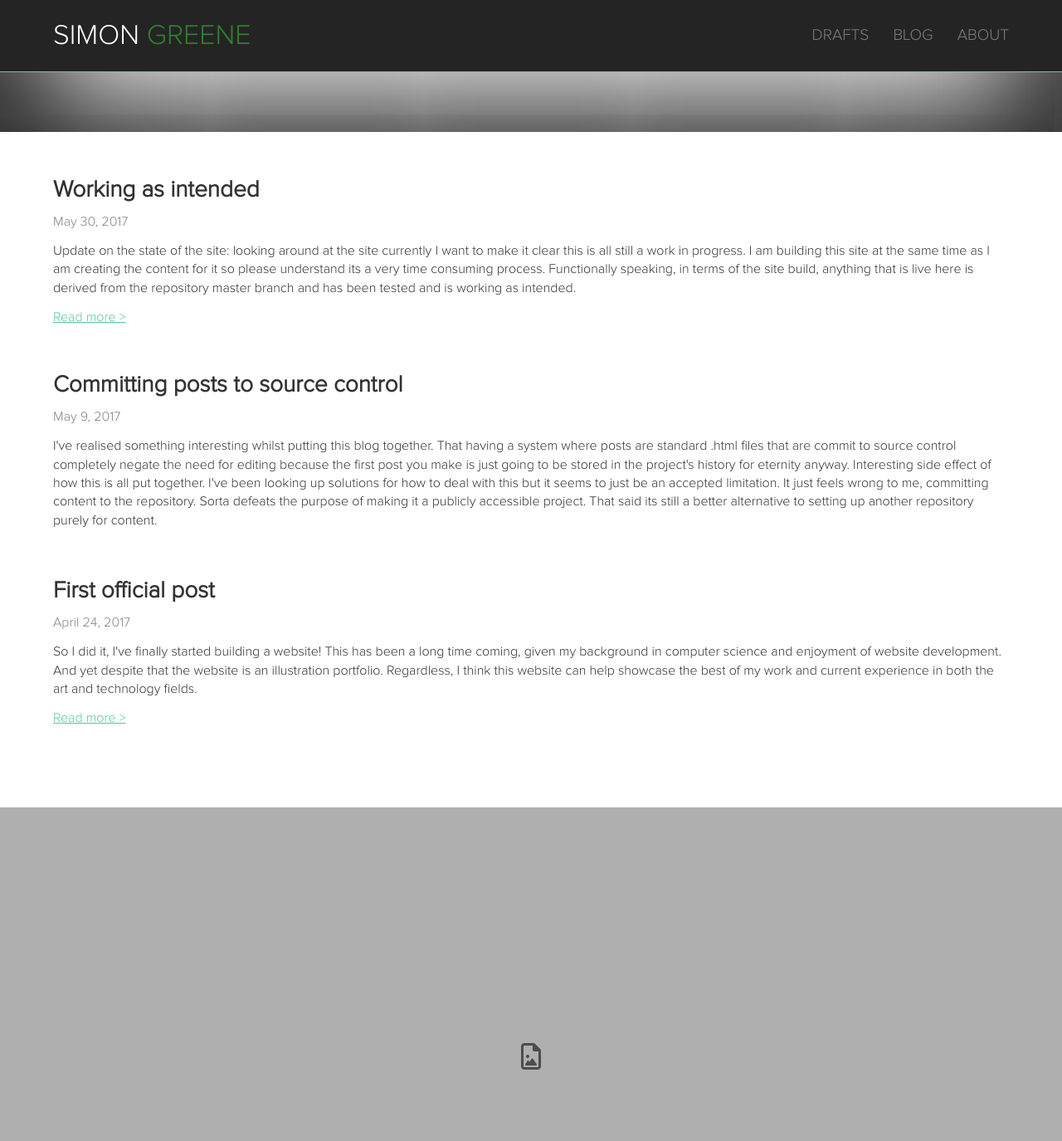
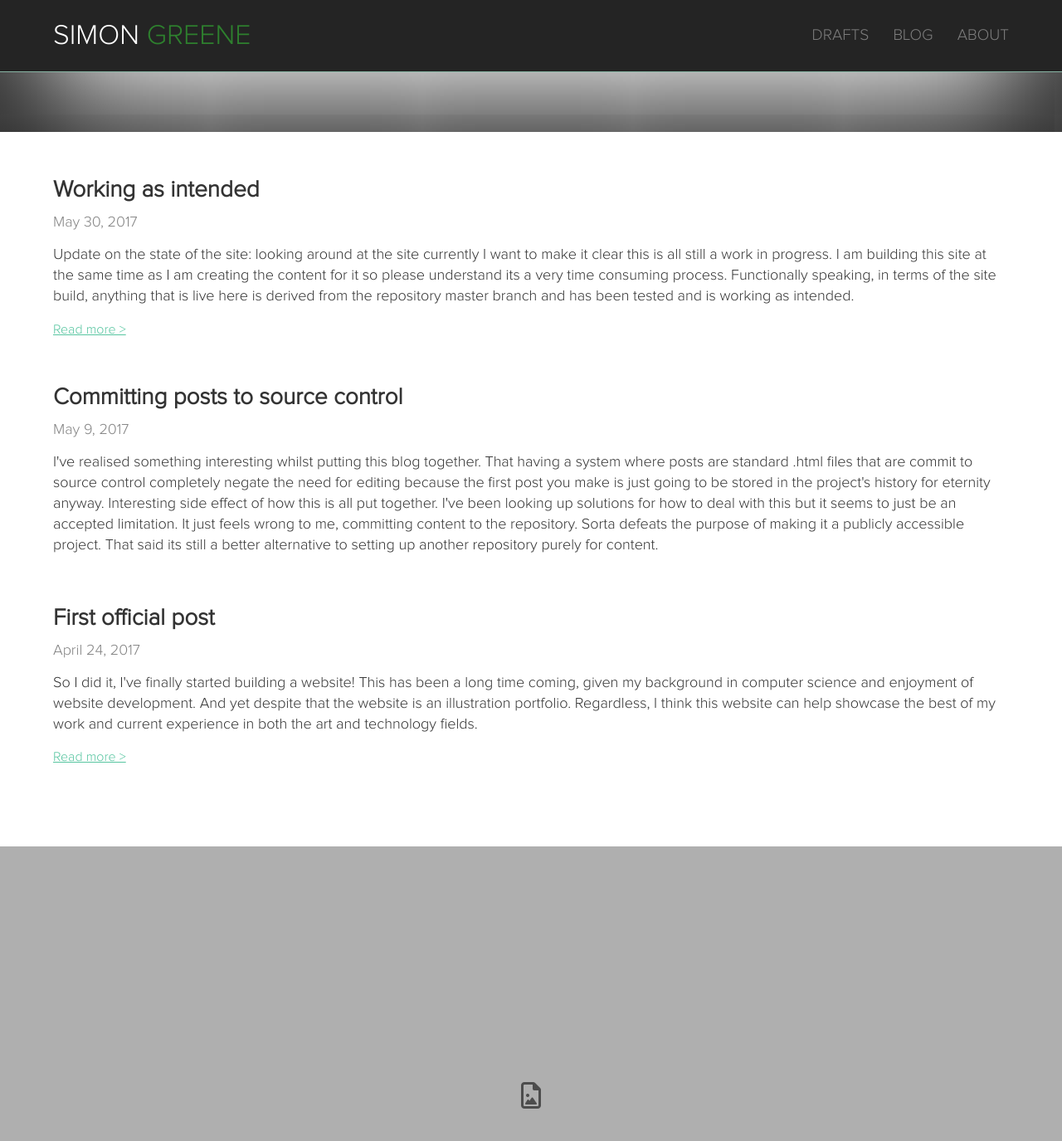
Before and after one commit to simonrg/web-portfolio, a Jekyll site: the page built from index.html, in a window 1280 px wide and 1400 px high, scrolled down 371 px. Shown: the top 1375 px of the window at 83% size. Built offline with Jekyll 4.4.1, drawn with Linux system fonts in a browser that asks for light colours; nearby versions of some CDN libraries.

Commit message:
Mobile styling improvements, update sitewide fonts and footer

```diff
--- a/_includes/post-list.html
+++ b/_includes/post-list.html
@@ -4,11 +4,11 @@
       {% assign full = post.content | number_of_words %}
       {% assign sample = post.excerpt | number_of_words %}
       <li class="post-list__item">
-        <h3 class="blog-heading">{{ post.title }}</h3>
+        <h3 class="post-heading">{{ post.title }}</h3>
         <span class="post-meta">{{ post.date | date: "%B %e, %Y" }}</span>
-        <p class="blog-excerpt">{{ post.excerpt | remove: '<p>' | remove: '</p>' }}</p>
+        <p class="post-excerpt">{{ post.excerpt | remove: '<p>' | remove: '</p>' }}</p>
         {% if full > sample %}
-          <a class="blog-readmore" href="{{ site.baseurl | append: post.url }}">Read more ></a>
+          <a class="post-link" href="{{ site.baseurl | append: post.url }}">Read more ></a>
         {% endif %}
       </li>
     {% endfor %}
--- a/_layouts/post.html
+++ b/_layouts/post.html
@@ -12,7 +12,7 @@
 
 		<div class="entry">{{ content }}</div>
 
-		<a href="{{site.baseurl}}/blog">Back</a>
+		<a class="post-link" href="{{site.baseurl}}/blog">Back</a>
 	</article>
 
   </div>
--- a/_sass/footer.scss
+++ b/_sass/footer.scss
@@ -86,20 +86,11 @@
 .form-field__container {
   display: table;
   width: 100%;
-  margin-bottom: 50px;
-
-  @media (min-width: $small-up) {
-    margin-bottom: 25px;
-  }
 }
 
 .form-field__container-item {
   display: inline-block;
   width: 100%;
-
-  &:first-child {
-    margin-bottom: 50px;
-  }
 
   @media (min-width: $small-up) {
     width: 47%;
@@ -119,7 +110,7 @@
   font-size: 22px;
 
   @media (min-width: $small-up) {
-    font-size: 20px;
+    font-size: 18px;
   }
 }
 
@@ -129,26 +120,22 @@
 
 .form-field__item {
   border: 0;
-  background-color: transparent;
   color: #a7a7a7;
   font-family: inherit;
-  font-size: 18px;
-  padding: 15px 0;
+  font-size: inherit;
+  padding: 15px;
+  margin: 15px 0;
   border-bottom: 1px solid #5a5e61;
   width: 100%;
-
-  @media (min-width: $small-up) {
-    font-size: inherit;
-  }
+  background-color: #333333;
+  box-sizing: border-box;
 }
 
 .contact-text {
   -webkit-box-sizing: border-box;
   -moz-box-sizing: border-box;
   box-sizing: border-box;
-  width: 100%;
   height: 130px;
-  margin: 15px 0;
   resize: none;
 
   @media (min-width: $small-up) {
@@ -157,15 +144,14 @@
 }
 
 .submit-btn {
-  padding: 10px;
+  padding: 15px;
   width: 100%;
   text-transform: uppercase;
   background-color: transparent;
   font-weight: bold;
 
   @media (max-width: $small-up) {
-    height: 50px;
-    font-size: 22px;
+    font-size: 20px;
     font-weight: 100;
   }
 }
@@ -227,7 +213,6 @@
 }
 
 .footer-text {
-  font-size: 18px;
   text-align: center;
 
   @media (min-width: $small-up) {
--- a/_sass/general.scss
+++ b/_sass/general.scss
@@ -22,6 +22,11 @@
 
 p {
 	line-height: 1.4em;
+	font-size: 20px;
+
+	@media (min-width: $medium-only) {
+		font-size: 18px;
+	}
 }
 
 a {
--- a/_sass/post-list.scss
+++ b/_sass/post-list.scss
@@ -2,7 +2,7 @@
  * Blog content
  */
 
-.blog-heading {
+.post-heading {
   font-size: 28px;
   margin: 16px 0;
 }
@@ -18,12 +18,27 @@
 }
 
 .post-meta {
-  font-size: 16px;
+  font-size: 20px;
   color: #828282;
   display: block;
+
+  @media (min-width: $medium-only) {
+    font-size: 18px;
+  }
 }
 
-.post-link {
-  display: block;
-  font-size: 24px;
+@media (max-width: $medium-only) {
+  .post-link {
+    border: 1px solid;
+    display: block;
+    text-align: center;
+    padding: 15px;
+    text-decoration: none;
+    font-size: 20px;
+  }
+
+  .post-link:active {
+    background-color: #57c5a0;
+    color: white;
+  }
 }
```
